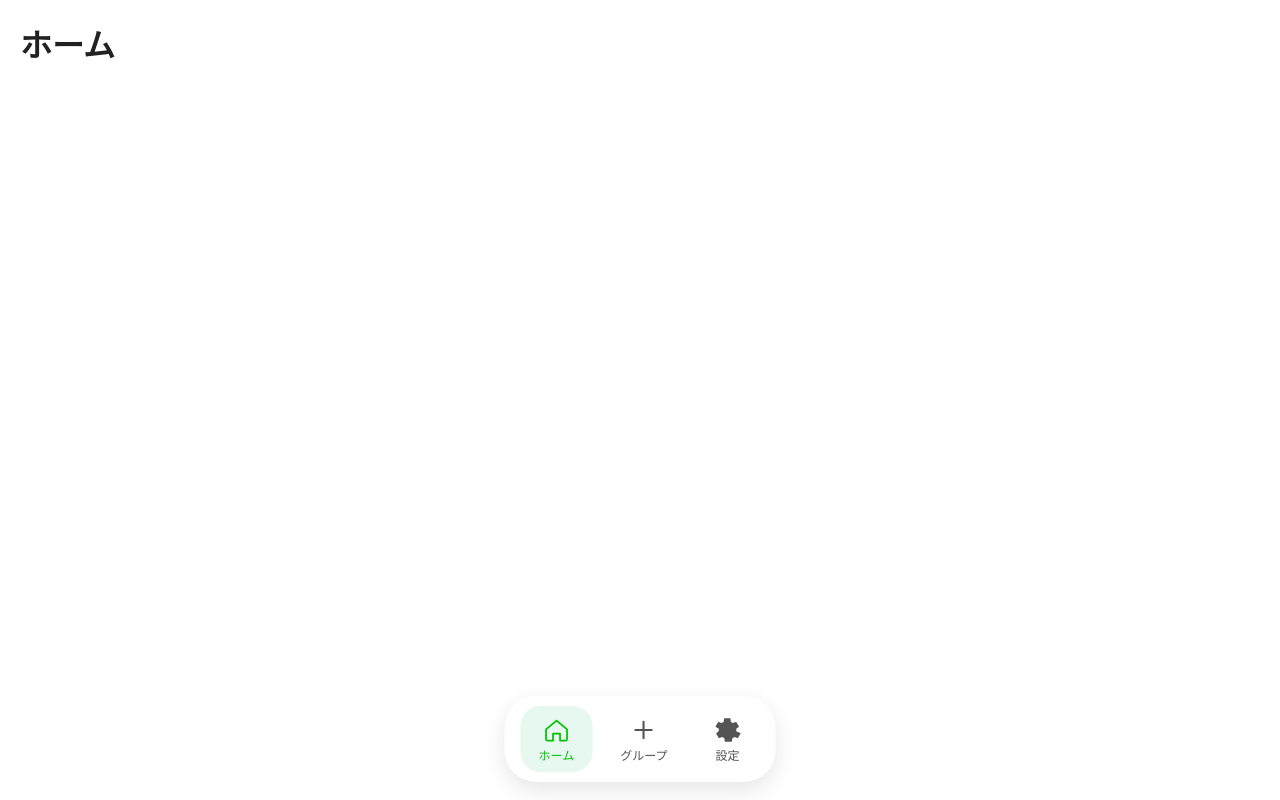
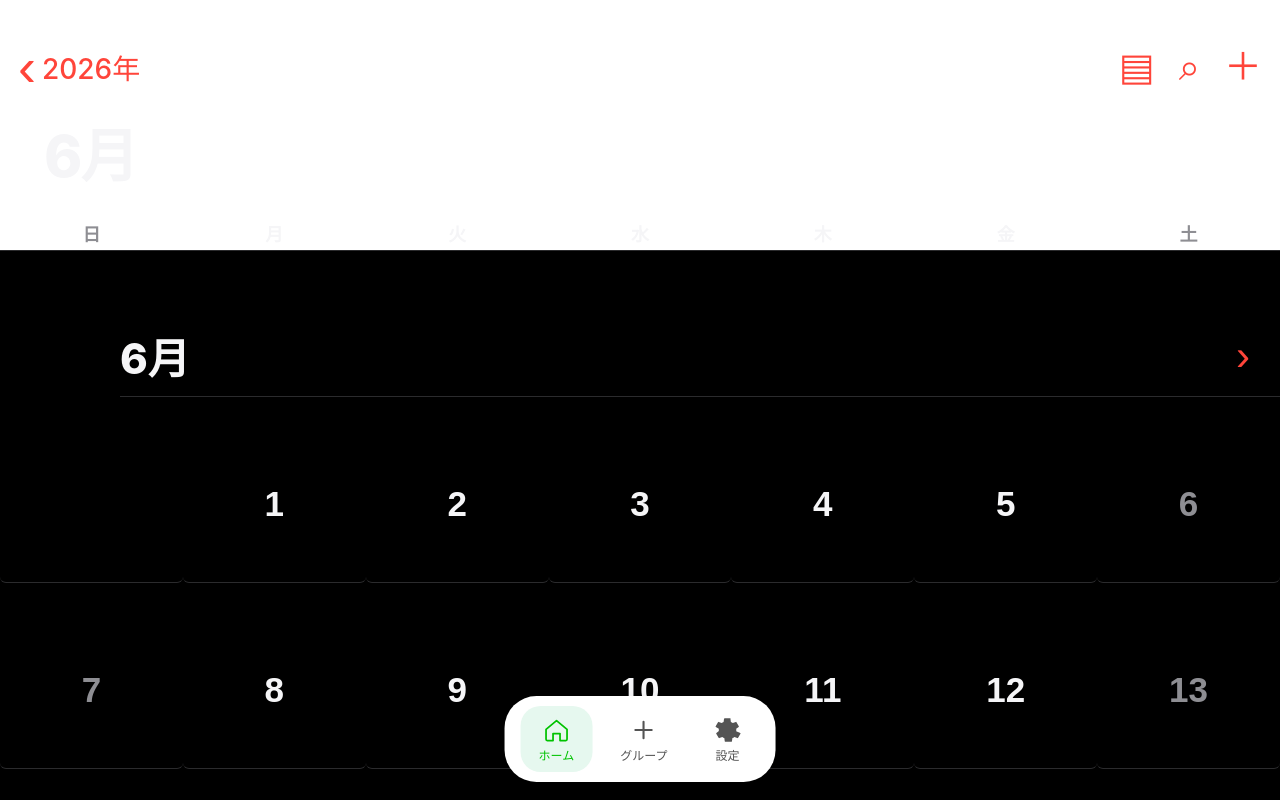
Before and after one commit to cucumber1117/App-Ex-system-P, a React (Vite) app: page / in a window 1280 px wide. Shown: the top 800 px of the page. Built offline with nearby package versions, Linux system fonts and the light colour scheme; no server answers.

Commit message:
カレンダーの形のみ作成機能なし、フッターとかぶっているため要修正

```diff
--- a/src/App.jsx
+++ b/src/App.jsx
@@ -1,13 +1,13 @@
 import { Routes, Route } from 'react-router-dom';
-import React, { useEffect, useState } from 'react';
-import Home from './pages/home/home.jsx';
+import React, { useState } from 'react';
+import Home from './pages/Home/Home.jsx';
 import Group from './pages/Group/Group.jsx';
 import SharedSchedules from './pages/shared/SharedSchedules.jsx';
 import Settings from './pages/settings/Settings.jsx';
 import Footer from './compornent/Footer/Footer.jsx';
 import { loginWithGoogle } from './Firebase/auth/login';
 import { auth } from './Firebase/firebaseConfig';
-import { onAuthStateChanged, signOut } from 'firebase/auth';
+import { signOut } from 'firebase/auth';
 import './theme.css';
 import { ThemeProvider } from './contexts/ThemeContext';
 
--- /dev/null
+++ b/src/pages/Home/CalendarPage.jsx
@@ -0,0 +1,138 @@
+import React, { useMemo, useState } from 'react';
+import styles from './CalendarPage.module.css';
+
+const WEEK_DAYS = ['日', '月', '火', '水', '木', '金', '土'];
+
+export default function CalendarPage() {
+  const [currentDate, setCurrentDate] = useState(new Date(2026, 5, 1));
+
+  const year = currentDate.getFullYear();
+  const month = currentDate.getMonth();
+
+  const calendarDays = useMemo(() => {
+    const firstDate = new Date(year, month, 1);
+    const lastDate = new Date(year, month + 1, 0);
+
+    const firstDayOfWeek = firstDate.getDay();
+    const daysInMonth = lastDate.getDate();
+
+    const days = [];
+
+    for (let i = 0; i < firstDayOfWeek; i++) {
+      days.push(null);
+    }
+
+    for (let day = 1; day <= daysInMonth; day++) {
+      days.push(day);
+    }
+
+    return days;
+  }, [year, month]);
+
+  const handlePrevMonth = () => {
+    setCurrentDate(new Date(year, month - 1, 1));
+  };
+
+  const handleNextMonth = () => {
+    setCurrentDate(new Date(year, month + 1, 1));
+  };
+
+  const handleToday = () => {
+    const today = new Date();
+    setCurrentDate(new Date(today.getFullYear(), today.getMonth(), 1));
+  };
+
+  const isWeekend = (index) => {
+    const dayOfWeek = index % 7;
+    return dayOfWeek === 0 || dayOfWeek === 6;
+  };
+
+  return (
+    <div className={styles.calendarPage}>
+      <header className={styles.header}>
+        <div className={styles.topRow}>
+          <div className={styles.yearArea}>
+            <button
+              className={styles.backButton}
+              type="button"
+              onClick={handlePrevMonth}
+              aria-label="前の月"
+            >
+              ‹
+            </button>
+
+            <span className={styles.yearText}>{year}年</span>
+          </div>
+
+          <div className={styles.headerButtons}>
+            <button className={styles.iconButton} type="button" aria-label="表示切替">
+              ▤
+            </button>
+            <button className={styles.iconButton} type="button" aria-label="検索">
+              ⌕
+            </button>
+            <button className={styles.iconButton} type="button" aria-label="追加">
+              ＋
+            </button>
+          </div>
+        </div>
+
+        <div className={styles.monthTitleRow}>
+          <h1 className={styles.monthTitle}>{month + 1}月</h1>
+        </div>
+
+        <div className={styles.weekRow}>
+          {WEEK_DAYS.map((day) => (
+            <div key={day} className={styles.weekDay}>
+              {day}
+            </div>
+          ))}
+        </div>
+      </header>
+
+      <main className={styles.main}>
+        <div className={styles.innerMonthTitleRow}>
+          <div className={styles.innerMonthTitle}>{month + 1}月</div>
+
+          <button
+            className={styles.nextButton}
+            type="button"
+            onClick={handleNextMonth}
+            aria-label="次の月"
+          >
+            ›
+          </button>
+        </div>
+
+        <div className={styles.calendarGrid}>
+          {calendarDays.map((day, index) => (
+            <button
+              key={`${day}-${index}`}
+              type="button"
+              className={[
+                styles.dayCell,
+                day === null ? styles.emptyCell : '',
+                isWeekend(index) ? styles.weekendCell : '',
+              ].join(' ')}
+              disabled={day === null}
+            >
+              {day}
+            </button>
+          ))}
+        </div>
+      </main>
+
+      <div className={styles.bottomActions}>
+        <button type="button" onClick={handleToday}>
+          今日
+        </button>
+        <button type="button">
+          カレンダー
+        </button>
+        <button type="button">
+          参加依頼
+        </button>
+      </div>
+    </div>
+  );
+}
--- /dev/null
+++ b/src/pages/Home/CalendarPage.module.css
@@ -0,0 +1,233 @@
+.calendarPage {
+  min-height: calc(100vh - 96px);
+  background: #000;
+  color: #f5f5f7;
+  font-family: -apple-system, BlinkMacSystemFont, 'Segoe UI', sans-serif;
+  overflow-x: hidden;
+}
+
+.header {
+  background: linear-gradient(180deg, #151515 0%, #050505 100%);
+  border-bottom: 1px solid #2b2b2d;
+  padding-top: 42px;
+}
+
+.topRow {
+  height: 50px;
+  padding: 0 18px;
+  display: flex;
+  align-items: center;
+  justify-content: space-between;
+}
+
+.yearArea {
+  display: flex;
+  align-items: center;
+  min-width: 150px;
+}
+
+.backButton {
+  border: none;
+  background: transparent;
+  color: #ff453a;
+  font-size: 54px;
+  line-height: 1;
+  padding: 0;
+  margin-right: 6px;
+  cursor: pointer;
+}
+
+.yearText {
+  color: #ff453a;
+  font-size: 28px;
+  font-weight: 500;
+}
+
+.headerButtons {
+  display: flex;
+  align-items: center;
+  gap: 24px;
+}
+
+.iconButton {
+  border: none;
+  background: transparent;
+  color: #ff453a;
+  font-size: 38px;
+  line-height: 1;
+  padding: 0;
+  cursor: pointer;
+}
+
+.monthTitleRow {
+  padding: 18px 44px 22px;
+}
+
+.monthTitle {
+  margin: 0;
+  font-size: 58px;
+  font-weight: 800;
+  letter-spacing: -2px;
+}
+
+.weekRow {
+  height: 34px;
+  display: grid;
+  grid-template-columns: repeat(7, 1fr);
+  align-items: center;
+}
+
+.weekDay {
+  text-align: center;
+  font-size: 18px;
+  font-weight: 700;
+  color: #f5f5f7;
+}
+
+.weekDay:first-child,
+.weekDay:last-child {
+  color: #8e8e93;
+}
+
+.main {
+  padding-top: 74px;
+}
+
+.innerMonthTitleRow {
+  display: flex;
+  align-items: center;
+  width: calc(100% - 120px);
+  margin-left: 120px;
+  padding-bottom: 10px;
+  border-bottom: 1px solid #2b2b2d;
+}
+
+.innerMonthTitle {
+  font-size: 42px;
+  font-weight: 800;
+}
+
+.nextButton {
+  margin-left: auto;
+  margin-right: 18px;
+  border: none;
+  background: transparent;
+  color: #ff453a;
+  font-size: 42px;
+  line-height: 1;
+  cursor: pointer;
+}
+
+.calendarGrid {
+  display: grid;
+  grid-template-columns: repeat(7, 1fr);
+}
+
+.dayCell {
+  height: 186px;
+  border: none;
+  border-bottom: 1px solid #2b2b2d;
+  background: transparent;
+  color: #f5f5f7;
+  font-size: 35px;
+  font-weight: 700;
+  text-align: center;
+  padding-top: 36px;
+  cursor: pointer;
+}
+
+.dayCell:active:not(.emptyCell) {
+  background: #1c1c1e;
+}
+
+.weekendCell {
+  color: #8e8e93;
+}
+
+.emptyCell {
+  color: transparent;
+  cursor: default;
+}
+
+.emptyCell:disabled {
+  cursor: default;
+}
+
+.bottomActions {
+  display: flex;
+  align-items: center;
+  justify-content: space-around;
+  height: 84px;
+  background: #1c1c1e;
+  border-top: 1px solid #2b2b2d;
+}
+
+.bottomActions button {
+  border: none;
+  background: transparent;
+  color: #ff453a;
+  font-size: 24px;
+  font-weight: 600;
+  cursor: pointer;
+}
+
+@media (max-width: 480px) {
+  .calendarPage {
+    min-height: calc(100vh - 96px);
+  }
+
+  .header {
+    padding-top: 34px;
+  }
+
+  .topRow {
+    padding: 0 16px;
+  }
+
+  .yearText {
+    font-size: 25px;
+  }
+
+  .backButton {
+    font-size: 50px;
+  }
+
+  .headerButtons {
+    gap: 20px;
+  }
+
+  .iconButton {
+    font-size: 34px;
+  }
+
+  .monthTitleRow {
+    padding: 16px 36px 18px;
+  }
+
+  .monthTitle {
+    font-size: 56px;
+  }
+
+  .main {
+    padding-top: 70px;
+  }
+
+  .innerMonthTitleRow {
+    width: calc(100% - 120px);
+    margin-left: 120px;
+  }
+
+  .innerMonthTitle {
+    font-size: 40px;
+  }
+
+  .dayCell {
+    height: 170px;
+    font-size: 34px;
+    padding-top: 34px;
+  }
+
+  .bottomActions button {
+    font-size: 22px;
+  }
+}
--- a/src/pages/Home/Home.jsx
+++ b/src/pages/Home/Home.jsx
@@ -1,13 +1,11 @@
-import React from 'react';
-import { useNavigate } from 'react-router-dom';
-import './home.module.css';
+import React from "react";
+import CalendarPage from "./CalendarPage.jsx";
+import styles from "./Home.module.css";
 
 export default function Home() {
-	const navigate = useNavigate();
-
-	return (
-		<div style={{padding:20}}>
-			<h1>ホーム</h1>
-		</div>
-	);
+  return (
+    <div className={styles.home}>
+      <CalendarPage />
+    </div>
+  );
 }
```
Lines whose indentation alone changed are shown as unchanged.
